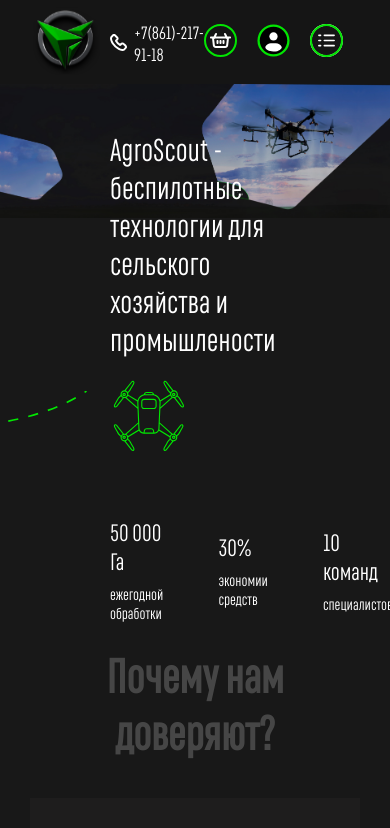
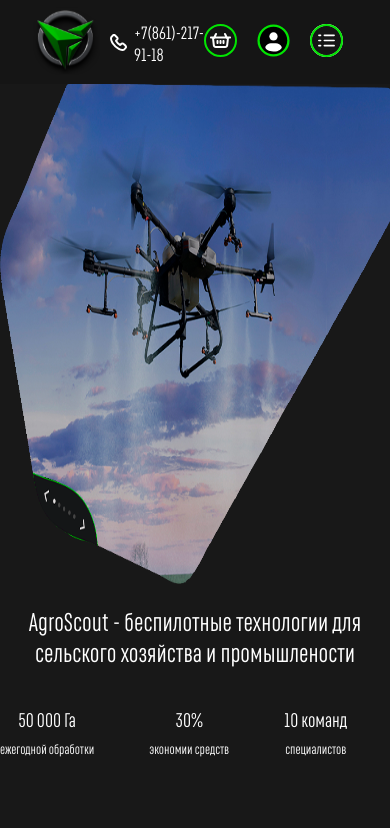
Before and after one commit to Gvyganovsky/diplom, a React (Vite) app in the folder frontend/: page / in a window 390 px wide. Shown: the top 828 px of the page. Built offline with nearby package versions, Linux system fonts and the light colour scheme.

Commit message:
Сверстал hero

```diff
--- a/frontend/src/components/Hero/Hero.module.scss
+++ b/frontend/src/components/Hero/Hero.module.scss
@@ -33,6 +33,10 @@
   line-height: 167%;
   margin-top: 40px;
   max-width: 560px;
+}
+
+.imageAdapt {
+  display: none;
 }
 
 @media (max-width: 1850px) {
@@ -123,6 +127,43 @@
   }
 }
 
+@media (max-width: 1000px) {
+  .hero div {
+    padding-top: 0;
+  }
+
+  .container {
+    all: unset;
+    display: grid;
+    justify-content: center;
+  }
+
+  .imageAdapt {
+    display: block;
+    margin: 0 auto;
+    width: 100%;
+    height: 500px;
+  }
+
+  .hero {
+    all: unset;
+    max-width: 1920px;
+  }
+
+  .title {
+    text-align: center;
+    margin: 0 auto;
+  }
+}
+
+@media (max-width: 420px) {
+  .title {
+    font-size: 26px;
+    max-width: 100%;
+    text-align: center;
+  }
+}
+
 // .listAlt {
 //   max-width: 700px;
 //   display: flex;
--- a/frontend/src/components/Hero/index.tsx
+++ b/frontend/src/components/Hero/index.tsx
@@ -4,6 +4,7 @@
 const index = (props: any) => {
   return (
     <div className={styles.hero}>
+      <img src="/Background/1.png" alt="Background" width={800} className={styles.imageAdapt} />
       <div className={styles.container}>
         <h1 className={styles.title}>{props.title}</h1>
 
--- a/frontend/src/components/listItems/listItems.module.scss
+++ b/frontend/src/components/listItems/listItems.module.scss
@@ -62,3 +62,41 @@
         font-size: 16px;
     }
 }
+
+@media (max-width: 1000px) {
+    .imageBlock {
+        display: none;
+    }
+}
+
+@media (max-width: 1000px) {
+    .title {
+        font-size: 42px;
+        text-align: center;
+    }
+
+    .text {
+        font-size: 24px;
+        text-align: center;
+    }
+}
+
+@media (max-width: 550px) {
+    .title {
+        font-size: 32px;
+    }
+
+    .text {
+        font-size: 16px;
+    }
+}
+
+@media (max-width: 450px) {
+    .title {
+        font-size: 20px;
+    }
+
+    .text {
+        font-size: 14px;
+    }
+}
```
Also changed, not shown: frontend/public/Background/1.png (added).
